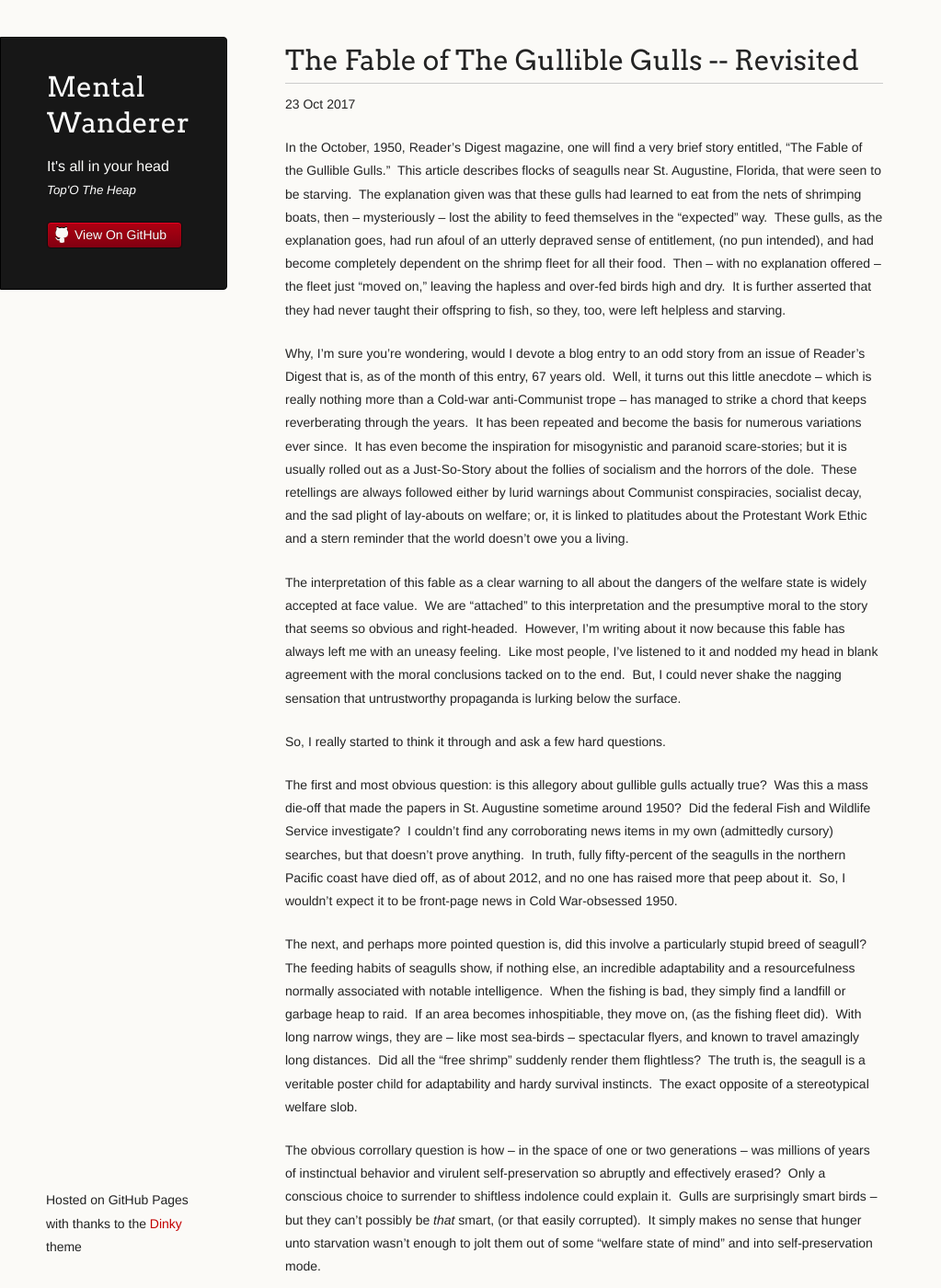
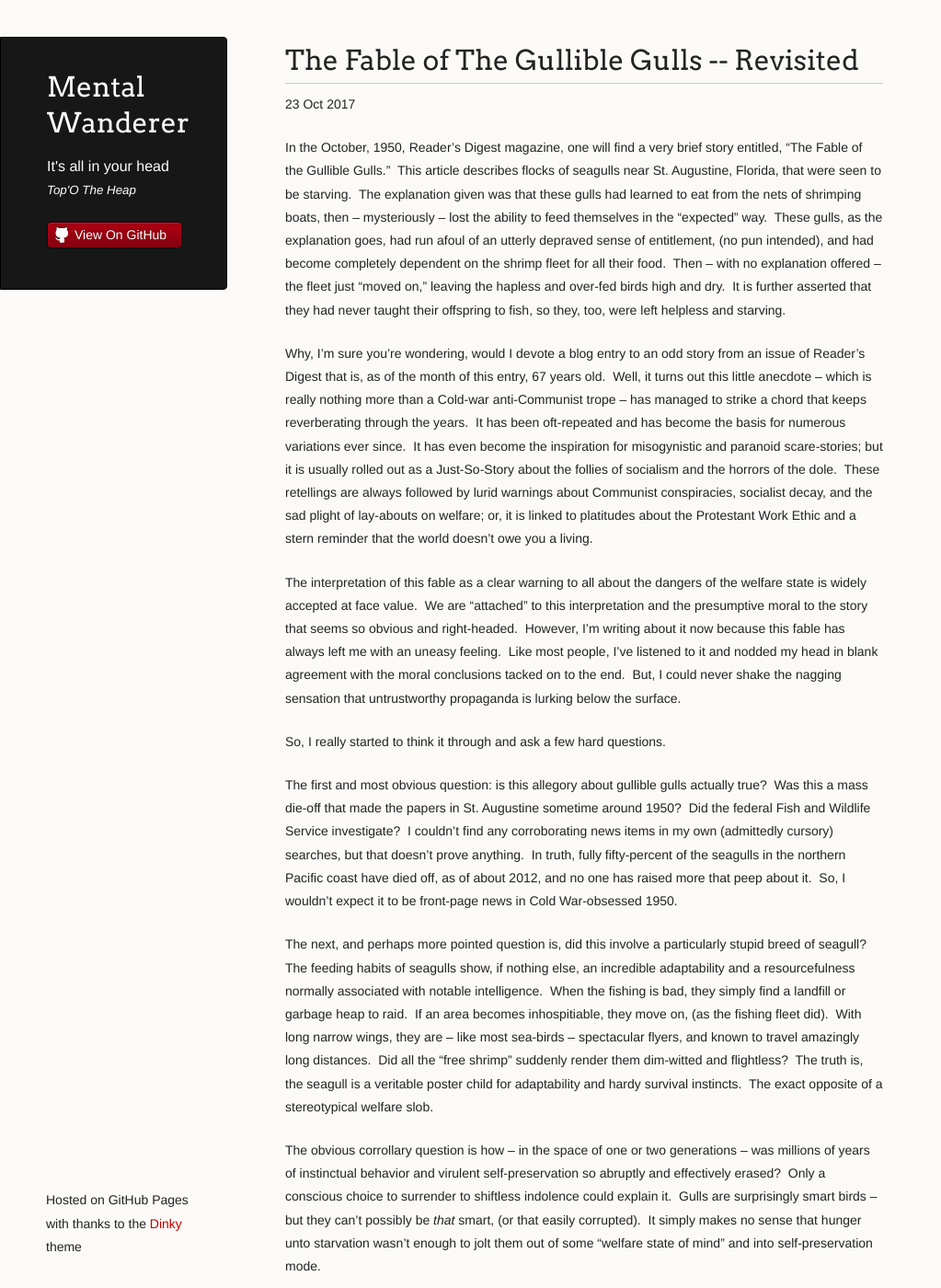
Before and after one commit to coryburt/coryburt.github.io, a Jekyll site: the page built from _posts/2017-10-23-The-Fable-of-the-Gullible-Gulls.md, in a window 1280 px wide and 1400 px high. Shown: the whole window at 92% size, without its empty margins (0-1023 px from the left). Built offline with Jekyll 4.4.1, drawn with Linux system fonts in a browser that asks for light colours.

Commit message:
Updated entry

```diff
--- a/_posts/2017-10-23-The-Fable-of-the-Gullible-Gulls.md
+++ b/_posts/2017-10-23-The-Fable-of-the-Gullible-Gulls.md
@@ -15,10 +15,10 @@ It is further asserted that they had never taught their offspring to fish, so th
 Why, I'm sure you're wondering, would I devote a blog entry to an odd story from an issue of Reader's Digest that is, as of the month of this entry, 67 years old.&nbsp;
 Well, it turns out this little anecdote -- which is really nothing more than a Cold-war anti-Communist
 trope -- has managed to strike a chord that keeps reverberating through the years.&nbsp;
-It has been repeated and become the basis for numerous variations ever since.&nbsp;
+It has been oft-repeated and has become the basis for numerous variations ever since.&nbsp;
 It has even become the inspiration for misogynistic and paranoid scare-stories;
 but it is usually rolled out as a Just-So-Story about the follies of socialism and the horrors of the dole.&nbsp;
-These retellings are always followed either by lurid warnings about Communist conspiracies, socialist decay, and the sad plight
+These retellings are always followed by lurid warnings about Communist conspiracies, socialist decay, and the sad plight
 of lay-abouts on welfare; or, it is linked to platitudes about the Protestant Work Ethic and a stern reminder that
 the world doesn't owe you a living.
 
@@ -41,7 +41,7 @@ The feeding habits of seagulls show, if nothing else, an incredible adaptability
 When the fishing is bad, they simply find a landfill or garbage heap to raid.&nbsp;
 If an area becomes inhospitiable, they move on, (as the fishing fleet did).&nbsp;
 With long narrow wings, they are -- like most sea-birds -- spectacular flyers, and known to travel amazingly long distances.&nbsp;
-Did all the "free shrimp" suddenly render them flightless?&nbsp;
+Did all the "free shrimp" suddenly render them dim-witted and flightless?&nbsp;
 The truth is, the seagull is a veritable poster child for adaptability and hardy survival instincts.&nbsp;
 The exact opposite of a stereotypical welfare slob.
 
```
